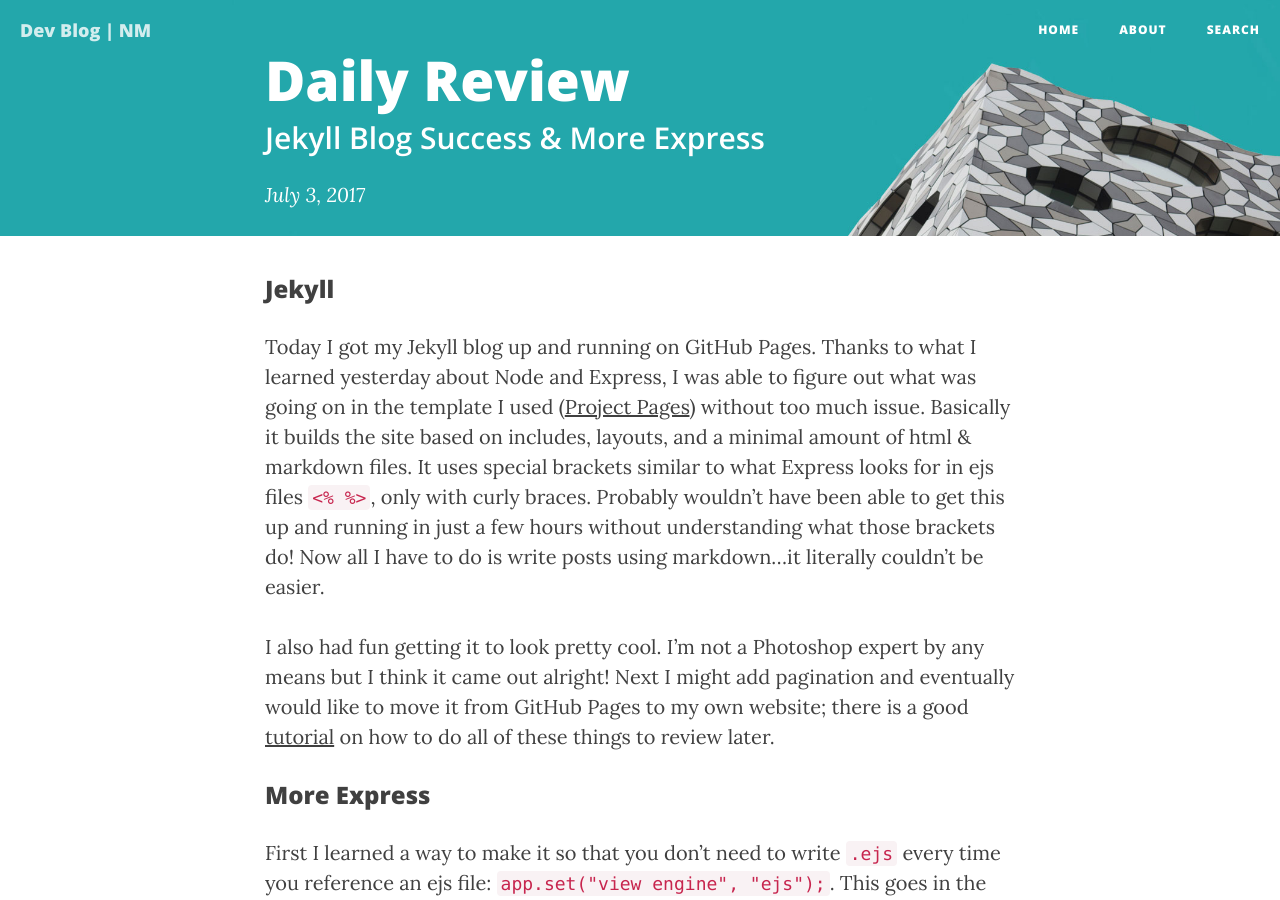
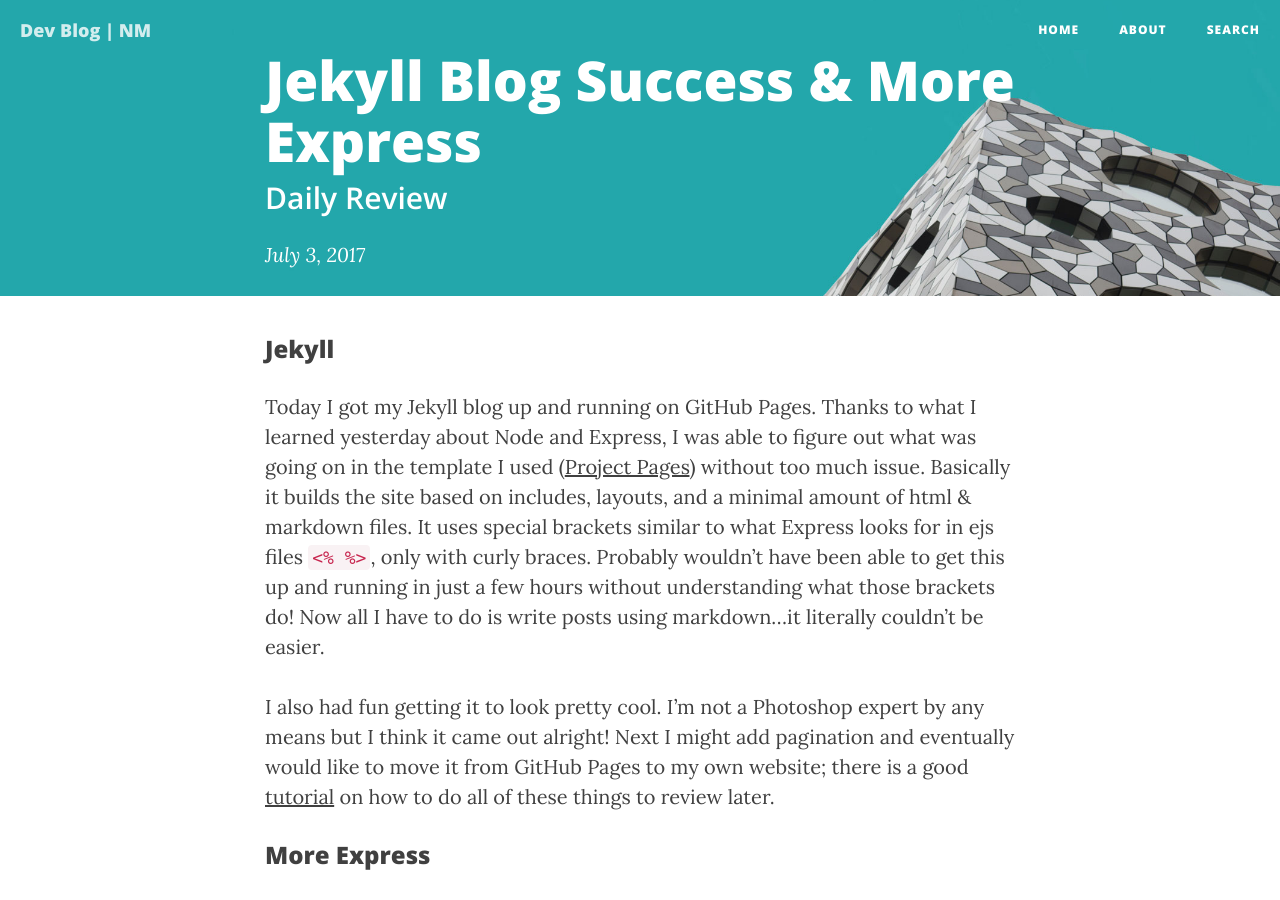
Before and after one commit to niamurrell/jekyll-blog, a Jekyll site: the page built from _posts/2017-07-03-daily-review.md, in a window 1280 px wide and 900 px high. Built offline with Jekyll 4.4.1, drawn with Linux system fonts in a browser that asks for light colours; nearby versions of some CDN libraries.

```diff
--- a/_posts/2017-07-03-daily-review.md
+++ b/_posts/2017-07-03-daily-review.md
@@ -1,9 +1,9 @@
 ---
 layout:     post
-title:      Daily Review
+title:      Jekyll Blog Success & More Express
 author:     Nia
 tags: 		Jekyll Express SublimeText
-subtitle:  	Jekyll Blog Success & More Express
+subtitle:  	Daily Review
 category:   daily
 ---
 
```
Also changed, not shown: _posts/2017-07-02-daily-review.md (+2 -2 lines).
